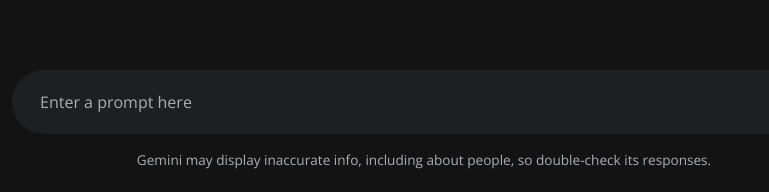
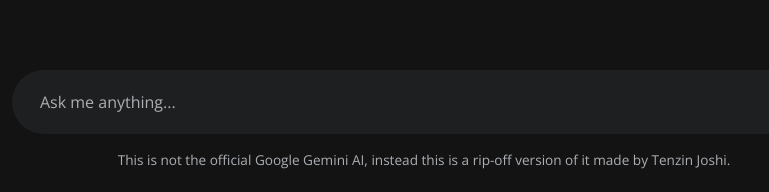
Before and after one commit to Tenzin-Joshi/Tenzin_Gemini_AI.com, a plain HTML site: page index.html in a window 1280 px wide. Shown: the part 605-797 px from the top of the page, 216-985 px from the left. Drawn offline with nearby package versions, Linux system fonts and the light colour scheme.

Commit message:
Update index.html

```diff
--- a/index.html
+++ b/index.html
@@ -542,7 +542,7 @@
     <section class="prompt">
         <form action="#" class="prompt__form" novalidate>
             <div class="prompt__input-wrapper">
-                <input type="text" placeholder="Enter a prompt here" class="prompt__form-input" required>
+                <input type="text" placeholder="Ask me anything..." class="prompt__form-input" required>
                 <button class="prompt__form-button" id="sendButton">
                     <i class='bx bx-send'></i>
                 </button>
@@ -552,7 +552,7 @@
             </div>
         </form>
         <p class="prompt__disclaim">
-            Gemini may display inaccurate info, including about people, so double-check its responses.
+            This is not the official Google Gemini AI, instead this is a rip-off version of it made by Tenzin Joshi.
         </p>
     </section>
 
```
